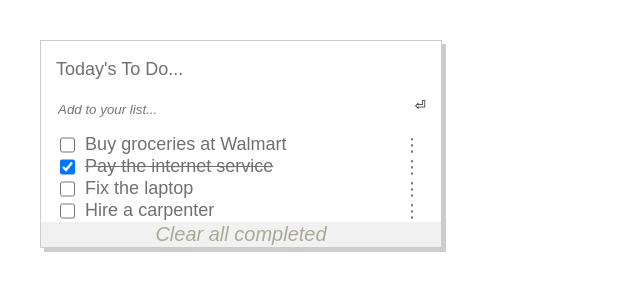
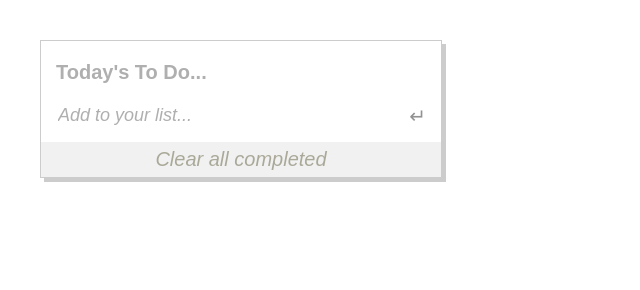
Before and after one commit to jcmunav63/to_do_list_test, a website built with webpack: page src/index.html in a window 1280 px wide. Shown: the whole page, without its empty margins (0-640 px from the left). Built offline with nearby package versions, Linux system fonts and the light colour scheme.

Commit message:
Edit css & js files to adjust styles and delete local array.

```diff
--- a/src/index.html
+++ b/src/index.html
@@ -9,10 +9,10 @@
 </head>
 <body>
   <main class="todo-container">
-    <p>Today's To Do...</p>
+    <p class="title">Today's To Do...</p>
     <div class="input-container">
       <input type="text" id="task-input" placeholder="Add to your list...">
-      <button id="add-task-btn" type="button"><span>&#9166;</span></button>
+      <button id="add-task-btn" type="button"><span>&#8629;</span></button>
     </div>
     <ul id="task-list"></ul>
     <button id="erase-all" type="button">Clear all completed</button>
--- a/src/index.js
+++ b/src/index.js
@@ -1,14 +1,16 @@
 import './style.css';
 /* global loadTasksFromLocalStorage */
 
-const tasksLocal = [{ index: 1, name: 'Buy groceries at Walmart', completed: false },
-  { index: 2, name: 'Pay the internet service', completed: true },
-  { index: 3, name: 'Fix the laptop', completed: false },
-  { index: 4, name: 'Hire a carpenter', completed: false }];
+// const tasksLocal = [{ index: 1, name: 'Buy groceries at Walmart', completed: false },
+//   { index: 2, name: 'Pay the internet service', completed: true },
+//   { index: 3, name: 'Fix the laptop', completed: false },
+//   { index: 4, name: 'Hire a carpenter', completed: false }];
+
+const tasksLocal = [];
 
 window.loadTasksFromLocalStorage = () => {
   const text = JSON.stringify(tasksLocal);
-  localStorage.setItem('tasks', JSON.stringify(text));
+  localStorage.setItem('tasks', text);
 };
 
 const createTaskElement = (task) => {
--- a/src/style.css
+++ b/src/style.css
@@ -1,6 +1,6 @@
 body {
   font-family: Arial, sans-serif;
-  color: rgb(112, 112, 112);
+  color: rgb(175, 175, 175);
   margin: 0;
   padding: 0;
   font-size: 18px;
@@ -22,6 +22,8 @@ ul {
 
 p {
   margin-left: 15px;
+  font-size: 20px;
+  font-weight: 600;
 }
 
 .todo-container {
@@ -42,11 +44,21 @@ p {
   margin-left: 15px;
   padding-right: 15px;
   width: 70%;
-  color: rgb(183, 183, 183);
+  color: rgb(175, 175, 175);
+  font-size: 18px;
 }
 
-.input-container input:placeholder-shown {
+/* .input-container input:active {
+  border: none;
+} */
+
+#task-input:focus {
+  border: none;
+}
+
+.input-container input::placeholder {
   font-style: italic;
+  color: rgb(175, 175, 175);
 }
 
 .input-container button {
@@ -56,13 +68,17 @@ p {
   cursor: pointer;
   float: right;
   margin-right: 15px;
+  font-size: 20px;
+  color: rgb(146, 146, 146);
 }
 
 .task-row {
   width: 100%;
   background-color: #fff;
-  border-bottom: 1px #9c9c9c;
+  border-bottom: 1px solid #929292;
   display: flex;
+  padding-top: 3px;
+  padding-bottom: 3px;
 }
 
 .task-row input[type="checkbox"] {
@@ -83,6 +99,8 @@ p {
   right: 0;
   margin-right: 15px;
   cursor: pointer;
+  font-size: 20px;
+  color: rgb(146, 146, 146);
 }
 
 .task-row .more-icon::before {
@@ -104,6 +122,8 @@ p {
   color: #aaa999;
   font-style: italic;
   text-align: center;
+  padding-top: 6px;
+  padding-bottom: 6px;
   font-size: 20px;
   width: 100%;
 }
```
Also changed, not shown: dist/index.html, dist/main.js.
